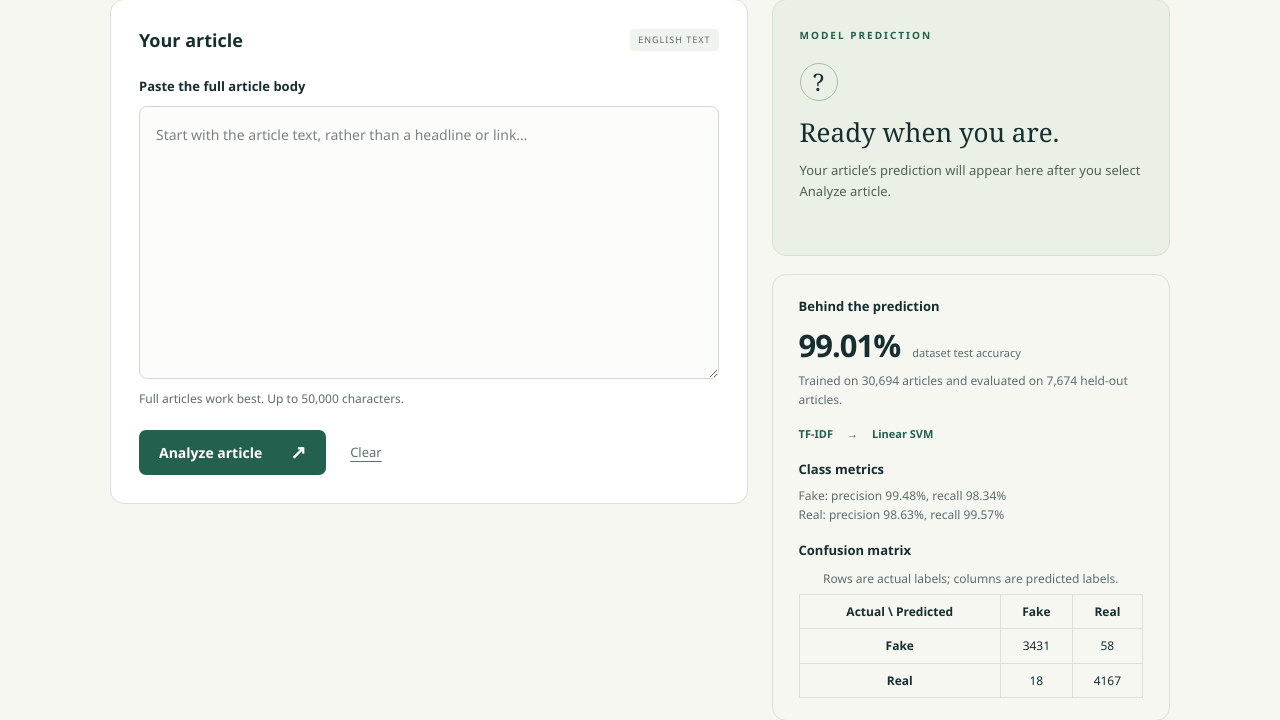
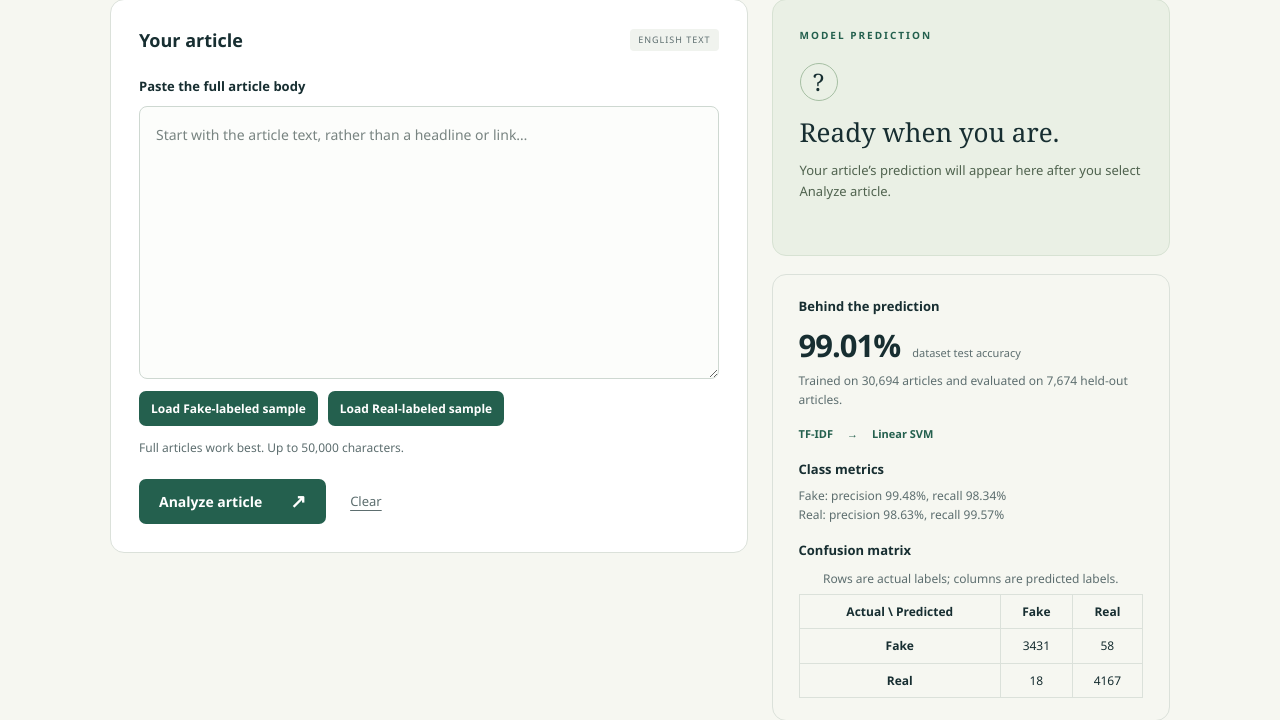
Before and after one commit to DwyaneMalia/Newscheck-SVM, a Flask app: page / in a window 1280 px wide. Shown: the part 412-1132 px from the top of the page. Run offline with Flask 3, Linux system fonts and the light colour scheme; parts of the project's set-up code (start-up, migrations or seed data) failed here and were passed over.

Commit message:
add sample article button

```diff
--- /dev/null
+++ b/static/examples.js
@@ -0,0 +1,10 @@
+const samples = {
+  fake: "Donald Trump just couldn’t wish all Americans a Happy New Year and leave it at that. Instead, he had to give a shout out to his enemies, haters and the very dishonest fake news media.",
+  real: "WASHINGTON (Reuters) - The head of a conservative Republican faction in the U.S. Congress called himself a fiscal conservative on Sunday and urged budget restraint in 2018."
+};
+
+document.querySelectorAll("[data-sample]").forEach((button) => {
+  button.addEventListener("click", () => {
+    document.querySelector("#article").value = samples[button.dataset.sample];
+  });
+});
--- a/static/style.css
+++ b/static/style.css
@@ -85,3 +85,6 @@ footer { display: flex; justify-content: space-between; gap: 16px; padding: 20px
 .project-info { margin: 24px 0; padding: 24px; border: 1px solid var(--line); border-radius: 14px; }
 .project-info h2 { margin: 0 0 8px; }
 .project-info h2:not(:first-child) { margin-top: 20px; }
+
+.sample-actions { display: flex; flex-wrap: wrap; gap: 10px; margin: 12px 0; }
+.sample-actions button { font-size: 12px; padding: 9px 12px; }
--- a/templates/index.html
+++ b/templates/index.html
@@ -35,6 +35,10 @@
               aria-describedby="input-help{% if error %} input-error{% endif %}"
               {% if error %}aria-invalid="true"{% endif %}
               placeholder="Start with the article text, rather than a headline or link…">{{ article }}</textarea>
+            <div class="sample-actions">
+              <button type="button" data-sample="fake">Load Fake-labeled sample</button>
+              <button type="button" data-sample="real">Load Real-labeled sample</button>
+            </div>
             <p id="input-help" class="help">Full articles work best. Up to 50,000 characters.</p>
             {% if error %}<p id="input-error" class="error" role="alert">{{ error }}</p>{% endif %}
             <div class="actions">
@@ -112,5 +116,6 @@
 
     <footer><span>NewsCheck · Built for learning.</span><span>TF-IDF + Support Vector Machine</span></footer>
   </div>
+  <script src="{{ url_for('static', filename='examples.js') }}" defer></script>
 </body>
 </html>
```
